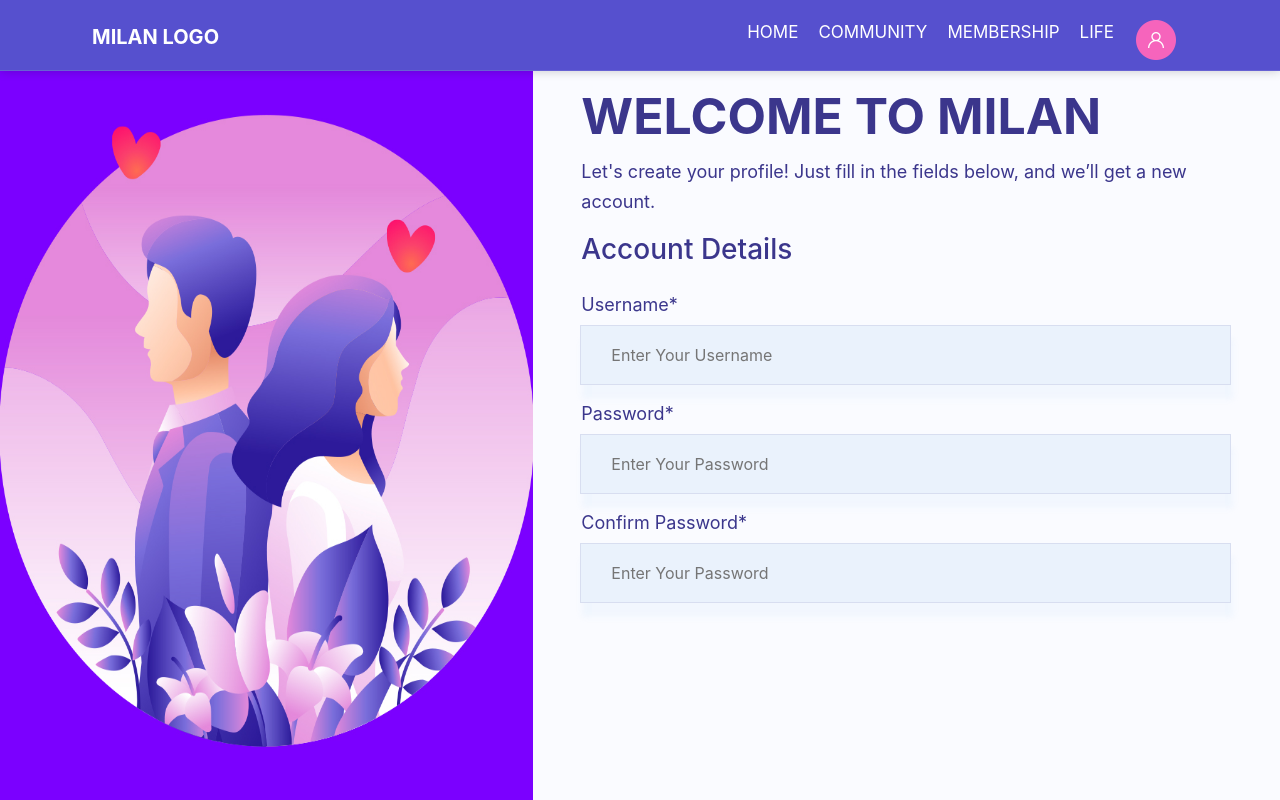
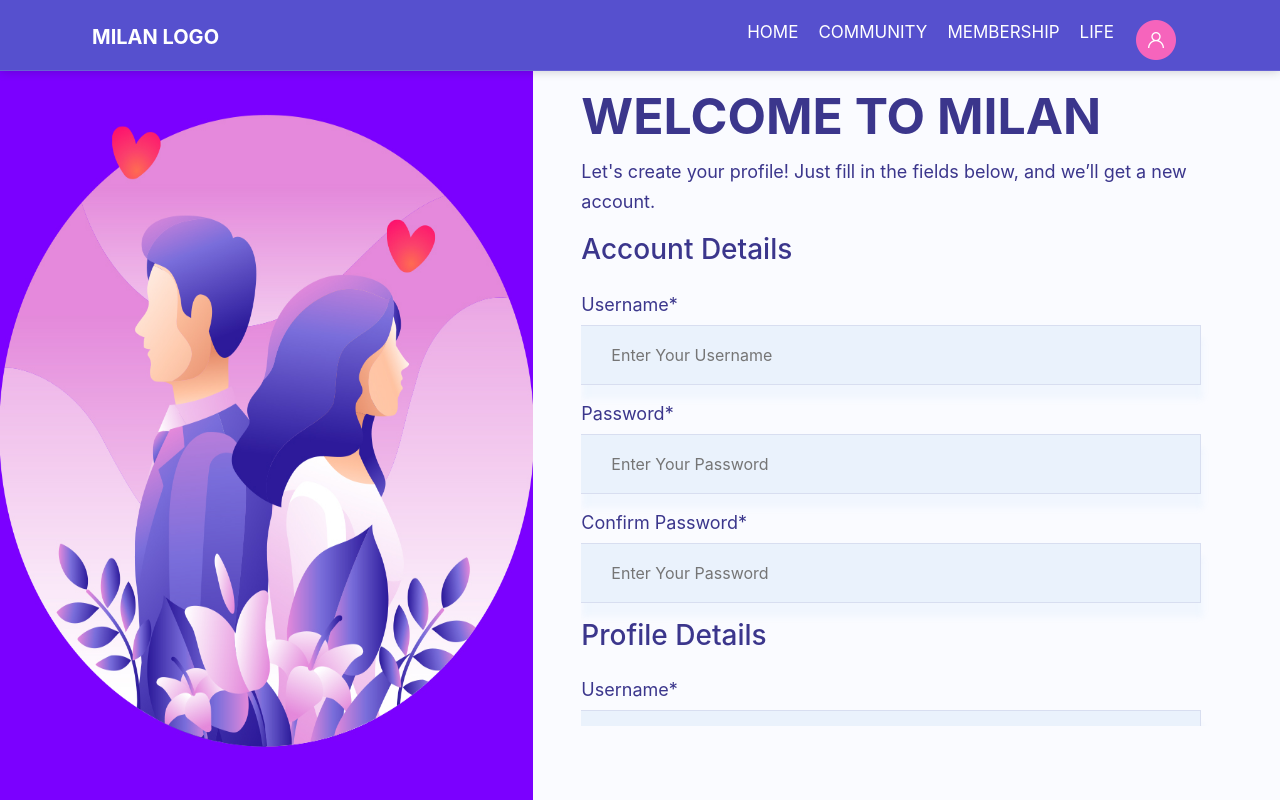
Before and after one commit to puneet0408/milanFrontEnd, a React (Create React App) app: page /singup in a window 1280 px wide. Built offline with nearby package versions, Linux system fonts and the light colour scheme.

Commit message:
form scroll bar added

```diff
--- a/src/components/Home/Home.css
+++ b/src/components/Home/Home.css
@@ -97,7 +97,7 @@
     cursor: pointer;
     font-weight: 300;
 }
-.form .custom_btn
+.custom_btn
 {
     border-radius: 20px;
     background-image: linear-gradient(170deg, rgb(242, 40, 118) 0%, rgb(148, 45, 217) 100%);
--- a/src/components/pages/singup/Singup.css
+++ b/src/components/pages/singup/Singup.css
@@ -5,7 +5,8 @@
 {
     color: #3b368c;
     margin-top: 70px;
-    /* overflow-y: scroll; */
+    height: 80vh;
+    padding-right: 30px;
 }
 .sing_form h2
 {
@@ -43,10 +44,48 @@
 {
     display: none;
 }
+.acc_btn
+{
+    width: 50%;
+    margin-left: 20%;
+    font-size: small;
+    padding: 10px 15px;
+    text-align: center;
+}
+/* width */
+.sing_form::-webkit-scrollbar {
+    width: 10px;
+  }
+
+  /* Track */
+  .sing_form::-webkit-scrollbar-track {
+    box-shadow: inset 0 0 5px grey;
+    border-radius: 10px;
+  }
+
+  /* Handle */
+  .sing_form::-webkit-scrollbar-thumb {
+    background: rgb(11, 161, 180);
+    border-radius: 10px;
+  }
+
+  /* Handle on hover */
+  .sing_form::-webkit-scrollbar-thumb:hover {
+    background: #b30000;
+  }
 @media only screen and (min-width: 992px)
 {
     .image_sing
     {
         display: block;
     }
+    .sing_form
+    {
+        overflow-y: scroll;
+    }
+    .acc_btn
+    {
+        font-size: 16px;
+        padding: 15px 50px;
+    }
 }
--- a/src/components/pages/singup/Singup.js
+++ b/src/components/pages/singup/Singup.js
@@ -1,20 +1,20 @@
 import { React,useState } from "react"
+import { Form } from "react-router-dom";
 import img from '../../../static/singup/formleft.jpg'
 import './Singup.css'
 const Singup = () => {
-    let form =
+
+    let [FormData,setFormData] = useState();
+    let [error,setError] = useState();
+    let handleChange = (event) =>
     {
-        username:"",
-        password:"",
-        confirm_password:"",
-        name:"",
-        birthDay:"",
-        gender:"",
-        desire_gender:"",
-        marital_statis:"",
-        City:""
+        let {name,value} = event.target;
+        setFormData({...FormData, [name]:value});
     }
-    let [FormData,setFomrmData] = useState(form);
+    let validate = (event) =>
+    {
+        console.log(event.target.name);
+    }
     return (
         <div className="sign">
             <div className="container-fluid">
@@ -25,7 +25,7 @@ const Singup = () => {
                     </div>
                 </div>
                 <div className="col-xl-7 col-lg-6 col-sm-12 px-5 py-3">
-                    <div className="sing_form">
+                    <form className="sing_form">
                         <div className="sing_header">
                             <h2>
                             WELCOME TO MILAN
@@ -39,19 +39,37 @@ const Singup = () => {
                                     <h3>Account Details</h3>
                                 </div>
                                 <div class="input-group mb-3">
-                                    <label for="" className="mb-2">Username*</label>
-                                    <input type="text" className="sing_my_control" placeholder="Enter Your Username"/>
+                                    <label  className="mb-2">Username*</label>
+                                    <input type="text" className="sing_my_control" placeholder="Enter Your Username" onChange={handleChange} onBlur={validate} name="username"/>
                                 </div>
                                 <div class="input-group mb-3">
-                                    <label for="" className="mb-2">Password*</label>
-                                    <input type="text" className="sing_my_control" placeholder="Enter Your Password"/>
+                                    <label  className="mb-2">Password*</label>
+                                    <input type="text" className="sing_my_control" placeholder="Enter Your Password" name="passoword" onChange={handleChange} onBlur={validate}/>
                                 </div>
                                 <div class="input-group mb-3">
-                                    <label for="" className="mb-2">Confirm Password*</label>
-                                    <input type="text" className="sing_my_control" placeholder="Enter Your Password"/>
+                                    <label className="mb-2">Confirm Password*</label>
+                                    <input type="text" className="sing_my_control" placeholder="Enter Your Password" name="confirm_password:" onChange={handleChange} onBlur={validate}/>
                                 </div>
                             </div>
-                    </div>
+                            <div className="profile_details">
+                                <div className="content_title">
+                                    <h3>Profile Details</h3>
+                                </div>
+                                <div class="input-group mb-3">
+                                    <label  className="mb-2">Username*</label>
+                                    <input type="text" className="sing_my_control" placeholder="Enter Your Full Name" onChange={handleChange} onBlur={validate} name="name"/>
+                                </div>
+                                <div class="input-group mb-3">
+                                    <label  className="mb-2">DOB*</label>
+                                    <input type="date" className="sing_my_control" placeholder="mm/dd/yy" name="birthday" onChange={handleChange} onBlur={validate}/>
+                                </div>
+                                <div class="input-group mb-3">
+                                    <label  className="mb-2">City*</label>
+                                    <input type="text" className="sing_my_control" placeholder="Enter Your City" name="city" onChange={handleChange} onBlur={validate}/>
+                                </div>
+                            </div>
+                            <button type="submit" className="btn custom_btn acc_btn text-nowrap">Create Account</button>
+                    </form>
                 </div>
             </div>
         </div>
```
